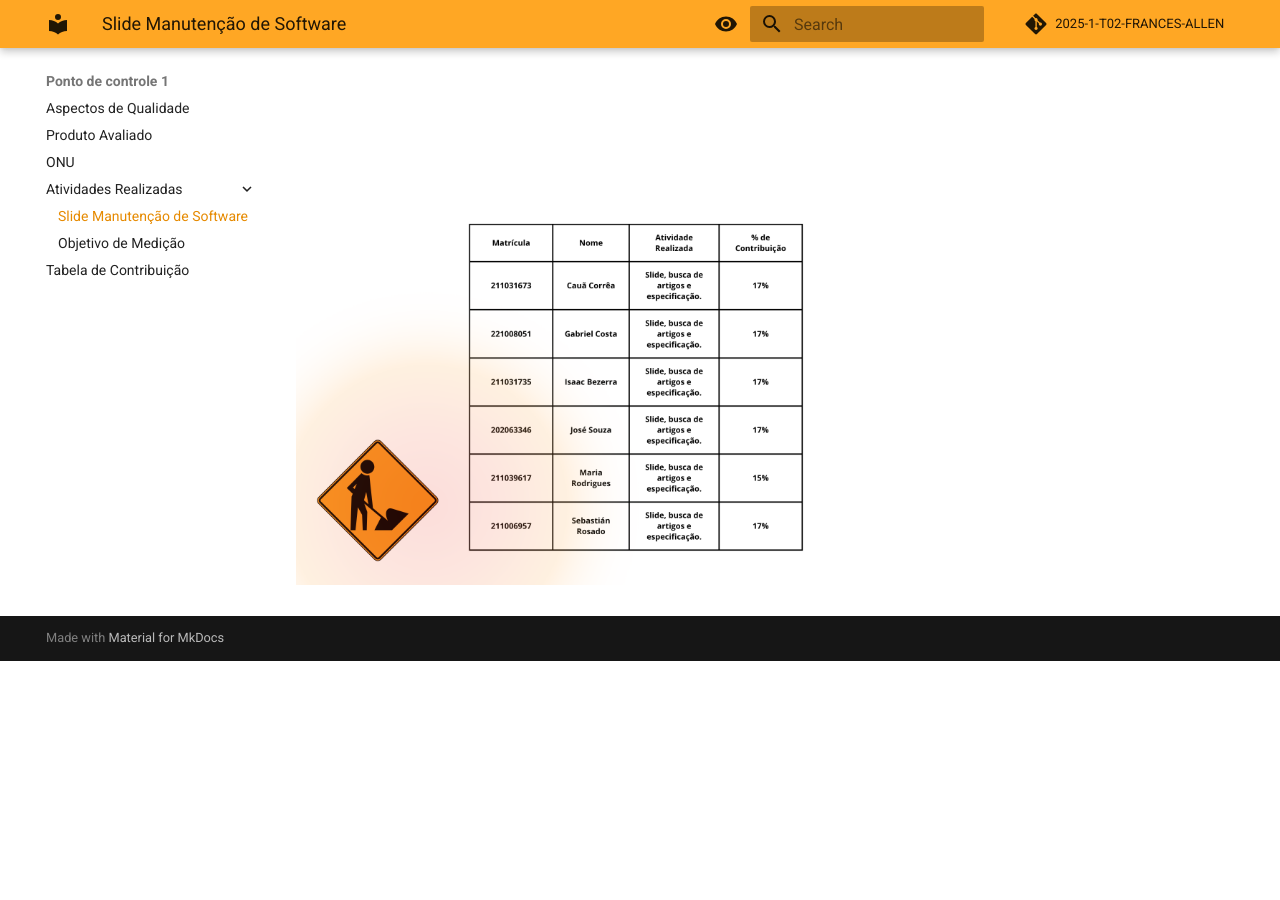
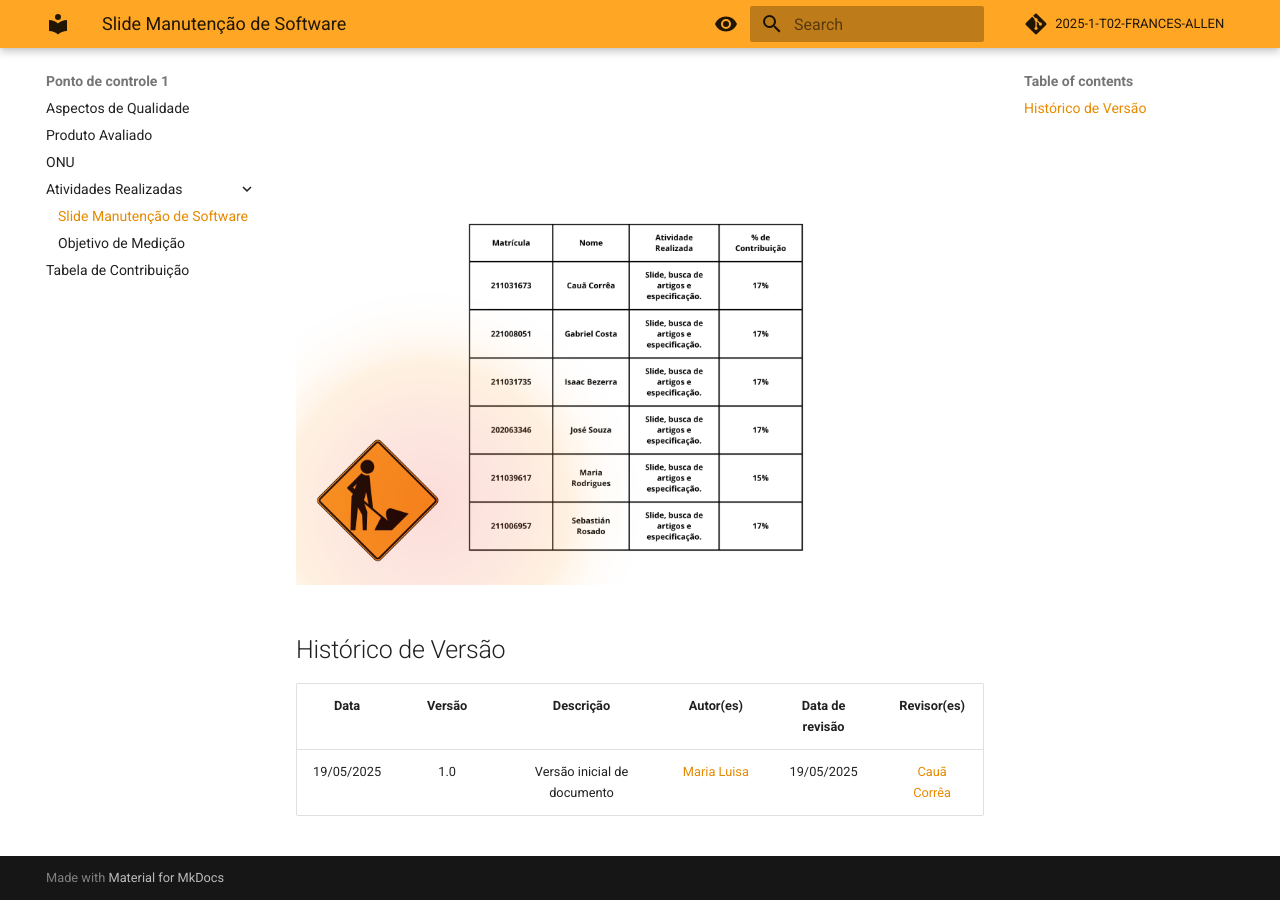
Before and after one commit to FCTE-Qualidade-de-Software-1/2025-1-T02-FRANCES-ALLEN, an MkDocs documentation site: the page built from docs/pontoCrontole1/atividadeSala/manutencaoSoftware.md, in a window 1280 px wide and 900 px high, scrolled down 4957 px. Built offline with MkDocs 1.6.1 and Material for MkDocs 9.7.7, drawn with Linux system fonts in a browser that asks for light colours; comment, search, counter and statistics services are not loaded; before the commit the page ends 5618 px from its top, so only the background shows below that.

Commit message:
feat: adiciona Historico de versão

```diff
--- a/docs/pontoCrontole1/atividadeSala/manutencaoSoftware.md
+++ b/docs/pontoCrontole1/atividadeSala/manutencaoSoftware.md
@@ -25,3 +25,9 @@
 ![Slide 12](../../image/slideManutencao/12.png)
 
 ![Slide 13](../../image/slideManutencao/13.png)
+
+## Histórico de Versão
+
+|    Data    | Versão |          Descrição          |                    Autor(es)                    | Data de revisão |                  Revisor(es)                  |
+| :--------: | :----: | :-------------------------: | :---------------------------------------------: | :-------------: | :-------------------------------------------: |
+| 19/05/2025 |  1.0   | Versão inicial de documento | [Maria Luisa](https://github.com/marialuisa214) |   19/05/2025    | [Cauã Corrêa](https://github.com/CauaMatheus) |
```
